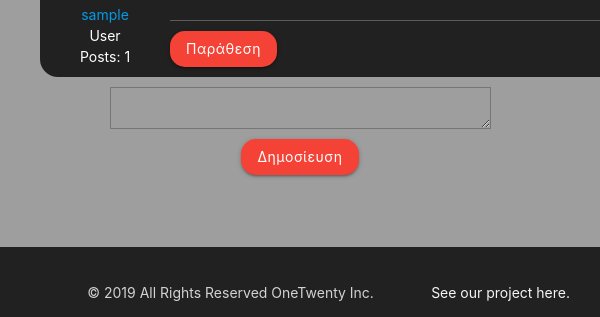
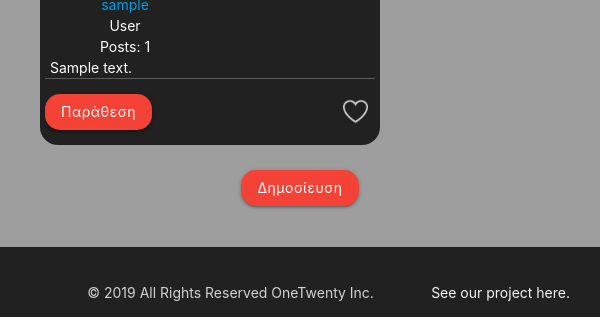
Before and after one commit to one-twenty/foobargr, a Django app: page /topic/1/ in a window 600 px wide; the page is wider, and only the part inside the window is pictured. Shown: the part 483-800 px from the top of that part. Run offline with Django 3.2, Linux system fonts and the light colour scheme; tables that the repository leaves empty hold one stand-in row (values such as "Sample post").

Commit message:
responsive mobile topic flexbox added

```diff
--- a/forum/static/forum/css/topic.css
+++ b/forum/static/forum/css/topic.css
@@ -1,3 +1,4 @@
+@media (min-width: 600px) {
     h4 {
         text-align: center;
         margin-top: 50px;
@@ -79,30 +80,14 @@ h4 {
 
     .like {
         margin-right: 10px;
-    background: none;
-    border-radius: 50%;
-    border: none;
-    outline: none !important;
-    width: 40px;
-    height: 40px;
         display: flex;
         justify-content: center;
         align-items: center;
-    transition: ease 0.5s;
-}
-
-.liked {
-    background: #f44336;
     }
 
     .liked:hover {
         cursor: pointer;
         background: blue;
-}
-
-.like img {
-    filter: invert(80%);
-    height: 25px;
     }
 
     .reply {
@@ -115,10 +100,125 @@ form {
         flex-direction: column;
     }
 
-.topic-action-btn {
+    .topic-action-btn, .topic-reply-btn {
         margin: auto;
         margin-top: 10px;
         margin-bottom: 10px;
+    }
+}
+
+@media (max-width: 600px) {
+    h4 {
+        text-align: center;
+        font-size: 20px;
+    }
+
+    .topic-card {
+        border-radius: 18px;
+        display: flex;
+        flex-direction: column;
+        background: #212121;
+        color: white;
+        position: relative;
+        margin-bottom: 15px;
+        width: 340px;
+    }
+
+    .card-user {
+        display: flex;
+        justify-content: center;
+        align-items: center;
+        text-align: center;
+        width: 50%;
+    }
+
+    .user-image {
+        margin: auto;
+    }
+
+    .user-image img {
+        margin-top: 5px;
+        width: 60px;
+        height: 60px;
+        border-radius: 50%;
+    }
+
+    .user-info {
+        margin: auto;
+    }
+
+    .topic-datetime {
+        position: absolute;
+        top: 0;
+        right: 0;
+        margin: 25px 15px 15px 15px;
+    }
+
+    .card-content {
+        display: flex;
+        flex-direction: column;
+    }
+
+    .topic-title {
+        font-size: 1.2rem;
+        align-self: center;
+        width: 320px;
+    }
+
+    .topic-content {
+        align-self: center;
+        width: 320px;
+        word-wrap: break-word;
+    }
+
+    .topic-content img,
+    .topic-content iframe {
+        width: 320px;
+    }
+
+    .topic-action {
+        margin: 5px;
+        display: flex;
+        justify-content: space-between;
+        align-items: center;
+    }
+
+    .divider {
+        opacity: 0.3;
+        width: 330px;
+        margin-left: 5px;
+    }
+
+    .reply-form {
+        display: none;
+    }
+
+    .topic-reply-btn {
+        margin-bottom: 20px;
+    }
+}
+
+/* Global */
+.like {
+    background: none;
+    border-radius: 50%;
+    border: none;
+    outline: none !important;
+    width: 40px;
+    height: 40px;
+    transition: ease 0.5s;
+}
+
+.like img {
+    filter: invert(80%);
+    height: 25px;
+}
+
+.liked {
+    background: #f44336;
+}
+
+.topic-action-btn, .topic-reply-btn {
     text-transform: none;
     border-radius: 15px;
 }
--- a/forum/templates/forum/topic.html
+++ b/forum/templates/forum/topic.html
@@ -36,10 +36,10 @@
         <div class="divider"></div>
         <div class="topic-action">
             <div class="btns">
+                <a class="btn topic-action-btn red" href="#post">Παράθεση</a>
                 {% if topic.user == user %}
                 <a class="btn topic-action-btn red" href="#post">Επεξεργασία</a>
                 {% endif %}
-                <a class="btn topic-action-btn red" href="#post">Παράθεση</a>
             </div>
             <button id="{{topic.id}}" class="like"><img src="{% static 'assets/like-btn.png' %}" /></button>
         </div>
@@ -70,10 +70,10 @@
         <div class="divider"></div>
         <div class="topic-action">
             <div class="btns">
-                {% if topic.user == user %}
+                <a class="btn topic-action-btn red" href="#post">Παράθεση</a>
+                {% if post.user == user %}
                 <a class="btn topic-action-btn red" href="#post">Επεξεργασία</a>
                 {% endif %}
-                <a class="btn topic-action-btn red" href="#post">Παράθεση</a>
             </div>
             <button id="{{post.id}}" class="like">
                 <img src="{% static 'assets/like-btn.png' %}" />
@@ -86,8 +86,10 @@
 <div id="post" class="reply">
     <form method="POST">
         {% csrf_token %}
-        {{form}}
-        <button type="submit" class="btn red topic-action-btn">Δημοσίευση</button>
+        <div class="reply-form">
+            {{form}}
+        </div>
+        <button type="submit" class="btn red topic-reply-btn">Δημοσίευση</button>
     </form>
     <div>
         {% endblock %}
```
Lines whose indentation alone changed are shown as unchanged.
